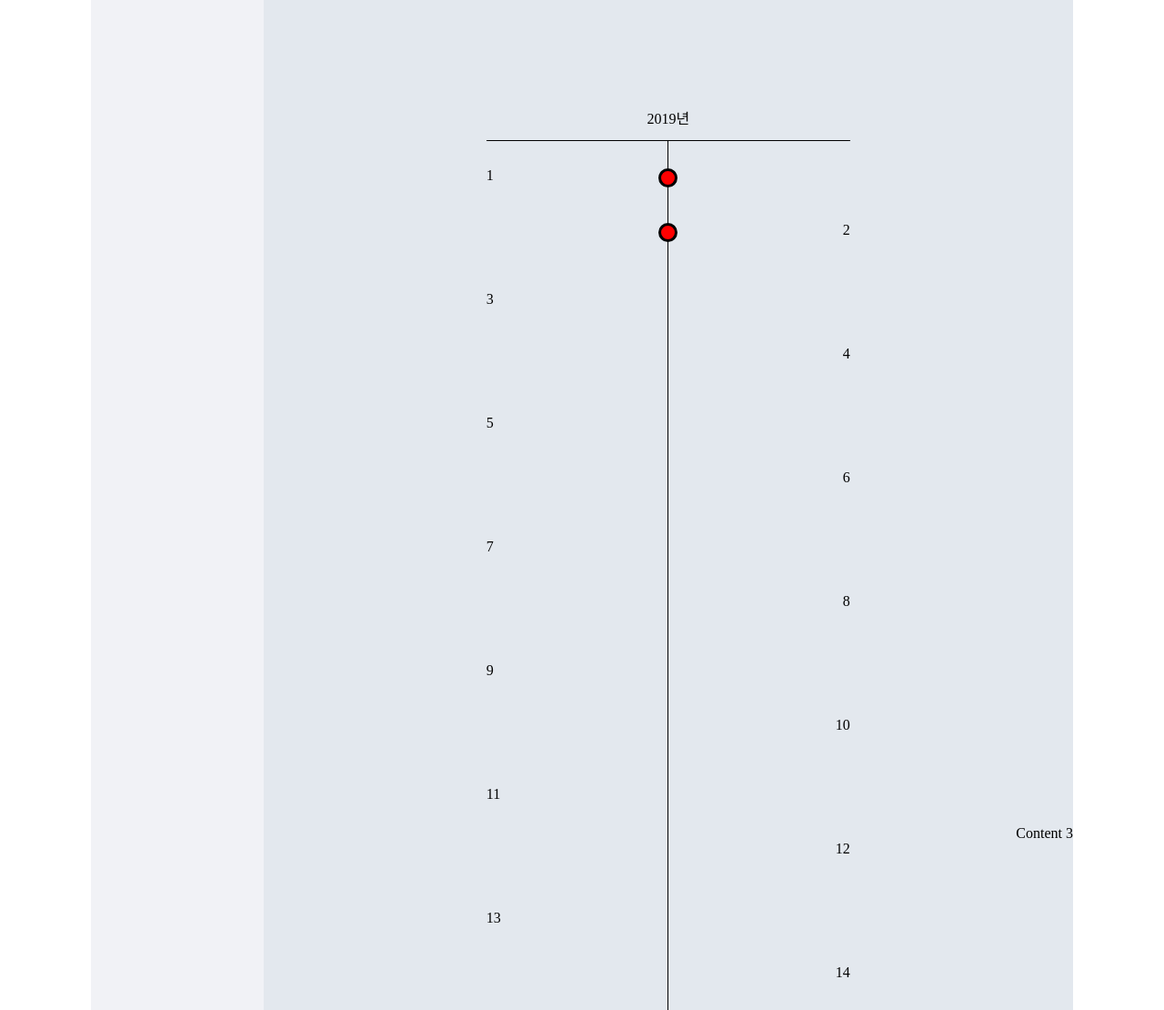
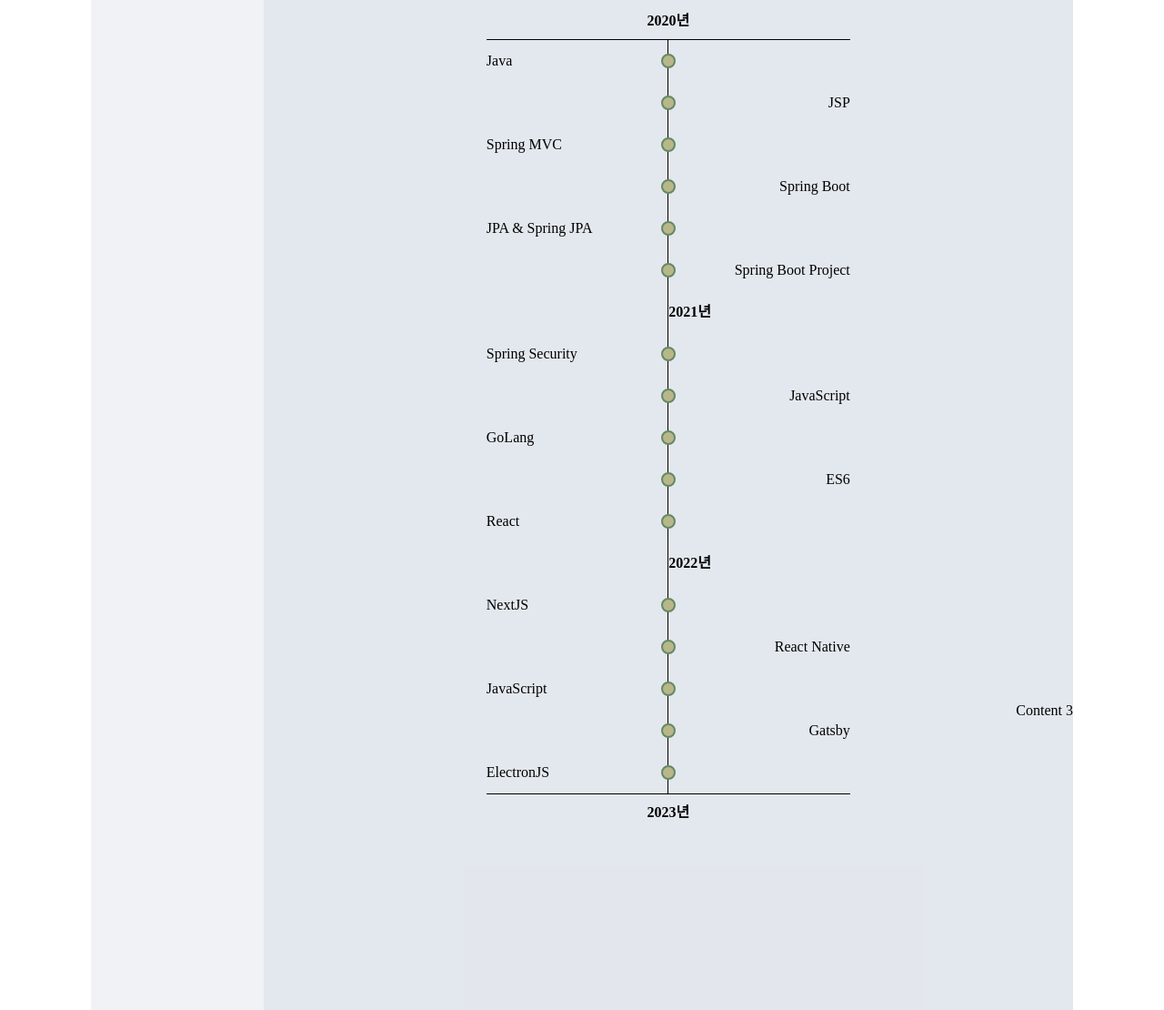
Before and after one commit to kuroneko-s/gatsby, a Gatsby site: page / in a window 1280 px wide. Shown: the part 827-1937 px from the top of the page at 91% size. Built offline with nearby package versions, Linux system fonts and the light colour scheme; Gatsby itself is replaced by a stand-in of ours.

Commit message:
githistory 정리

```diff
--- a/src/components/Layout.tsx
+++ b/src/components/Layout.tsx
@@ -10,7 +10,7 @@
 const Container = styled.main`
   max-width: 1080px;
   width: 100%;
-  height: 315vh;
+  height: 300vh;
 
   margin: 0 auto;
   background-color: rgba(241, 242, 246, 1);
--- /dev/null
+++ b/src/components/main/Cover.tsx
@@ -0,0 +1,61 @@
+import React from "react";
+import styled from "styled-components";
+
+interface ITextProps {
+  fontSize: string;
+  fontWeight: string;
+}
+
+const Container = styled.section`
+  height: 100vh;
+  background-color: rgba(206, 214, 224, 0.4);
+
+  display: flex;
+  flex-direction: column;
+  align-items: flex-end;
+`;
+
+const Wrapper = styled.div`
+  padding-right: 30px;
+  padding-top: 105px;
+`;
+
+const Text = styled.p<ITextProps>`
+  font-size: ${(props) => props.fontSize};
+  font-weight: ${(props) => props.fontWeight};
+  width: 400px;
+  text-align: right;
+`;
+
+const WorkHistory = styled(Text)`
+  text-align: left;
+  position: absolute;
+
+  bottom: 160px;
+  left: 345px;
+  width: 400px;
+`;
+
+export default function Cover() {
+  return (
+    <Container>
+      <Wrapper>
+        <Text fontSize="3rem" fontWeight="800">
+          About Me
+        </Text>
+        <br />
+        <Text fontSize="2rem" fontWeight="600">
+          a rittle
+        </Text>
+        <br />
+        <br />
+        <Text fontSize="1.25rem" fontWeight="400">
+          Test Text
+        </Text>
+      </Wrapper>
+      <WorkHistory fontSize="1.05rem" fontWeight="400">
+        <ul>{/* <li>2020년 11월 22일: FISystem 입사</li> */}</ul>
+      </WorkHistory>
+    </Container>
+  );
+}
--- /dev/null
+++ b/src/components/main/gitHistory/GitHistory.tsx
@@ -0,0 +1,48 @@
+import React from "react";
+import styled from "styled-components";
+
+interface IBallProps {
+  right?: boolean;
+  left?: boolean;
+}
+
+interface IGitHistroyProps {
+  hasBall: boolean;
+  isLeft: boolean;
+  context: string;
+  year?: string;
+}
+
+interface IBoxProps {
+  isYear: boolean;
+}
+
+const InnerBox = styled.div<IBoxProps>`
+  position: relative;
+  padding: 15px 0;
+  ${(props) => (props.isYear ? "text-align: left; font-weight: 600; " : null)}
+`;
+
+const Ball = styled.span<IBallProps>`
+  position: absolute;
+  width: 12px;
+  height: 12px;
+  border-radius: 50%;
+  background-color: #b7b78a;
+  border: 2px solid #658864;
+  ${(props) => (props.left ? "left: -8px;" : "right: -9px;")}
+`;
+
+export default function GitHistroy({
+  context,
+  hasBall,
+  isLeft,
+  year,
+}: IGitHistroyProps) {
+  return (
+    <InnerBox isYear={!!year}>
+      {context}
+      {hasBall ? <Ball left={isLeft} /> : null}
+    </InnerBox>
+  );
+}
--- /dev/null
+++ b/src/components/main/gitHistory/GitHistoryContainer.tsx
@@ -0,0 +1,126 @@
+import React from "react";
+import styled from "styled-components";
+import GitHistroy from "./GitHistory";
+
+const Conatainer = styled.section`
+  height: 100vh;
+  background-color: rgba(206, 214, 224, 0.4);
+
+  display: flex;
+  flex-direction: column;
+  align-items: center;
+`;
+
+const Wrapper = styled.div`
+  align-items: center;
+  padding-top: 30px;
+`;
+
+const GitHistoryTopTitle = styled.div`
+  width: 400px;
+  border-bottom: 1px solid black;
+  text-align: center;
+  padding: 12px 0;
+  font-weight: 600;
+`;
+
+const GitHistoryBottomTitle = styled.div`
+  width: 400px;
+  border-top: 1px solid black;
+  text-align: center;
+  padding: 12px 0;
+  font-weight: 600;
+`;
+
+const GitHistoryBox = styled.div`
+  display: flex;
+  flex-direction: row;
+  width: 400px;
+`;
+
+const GitHistoryLeft = styled.div`
+  width: 200px;
+  border-right: 1px solid black;
+  text-align: left;
+`;
+
+const GitHistoryRight = styled.div`
+  width: 200px;
+  text-align: right;
+`;
+
+export default function GitHistoryContainer() {
+  return (
+    <Conatainer>
+      <Wrapper>
+        <GitHistoryTopTitle>2020년</GitHistoryTopTitle>
+        <GitHistoryBox>
+          <GitHistoryLeft>
+            <GitHistroy context="Java" hasBall={true} isLeft={false} />
+            <GitHistroy context="　" hasBall={false} isLeft={false} />
+            <GitHistroy context="Spring MVC" hasBall={true} isLeft={false} />
+            <GitHistroy context="　" hasBall={false} isLeft={false} />
+            <GitHistroy
+              context="JPA & Spring JPA"
+              hasBall={true}
+              isLeft={false}
+            />
+            <GitHistroy context="　" hasBall={false} isLeft={false} />
+            <GitHistroy context="　" hasBall={false} isLeft={false} />
+            <GitHistroy
+              context="Spring Security"
+              hasBall={true}
+              isLeft={false}
+            />
+            <GitHistroy context="　" hasBall={false} isLeft={false} />
+            <GitHistroy context="GoLang" hasBall={true} isLeft={false} />
+            <GitHistroy context="　" hasBall={false} isLeft={false} />
+            <GitHistroy context="React" hasBall={true} isLeft={false} />
+            <GitHistroy context="　" hasBall={false} isLeft={false} />
+            <GitHistroy context="NextJS" hasBall={true} isLeft={false} />
+            <GitHistroy context="　" hasBall={false} isLeft={false} />
+            <GitHistroy context="JavaScript" hasBall={true} isLeft={false} />
+            <GitHistroy context="　" hasBall={false} isLeft={false} />
+            <GitHistroy context="ElectronJS" hasBall={true} isLeft={false} />
+          </GitHistoryLeft>
+
+          <GitHistoryRight>
+            <GitHistroy context="　" hasBall={false} isLeft={true} />
+            <GitHistroy context="JSP" hasBall={true} isLeft={true} />
+            <GitHistroy context="　" hasBall={false} isLeft={true} />
+            <GitHistroy context="Spring Boot" hasBall={true} isLeft={true} />
+            <GitHistroy context="　" hasBall={false} isLeft={true} />
+            <GitHistroy
+              context="Spring Boot Project"
+              hasBall={true}
+              isLeft={true}
+            />
+            <GitHistroy
+              context="2021년"
+              hasBall={false}
+              isLeft={true}
+              year={"2021"}
+            />
+            <GitHistroy context="　" hasBall={false} isLeft={true} />
+            <GitHistroy context="JavaScript" hasBall={true} isLeft={true} />
+            <GitHistroy context="　" hasBall={false} isLeft={true} />
+            <GitHistroy context="ES6" hasBall={true} isLeft={true} />
+            <GitHistroy context="　" hasBall={false} isLeft={true} />
+            <GitHistroy
+              context="2022년"
+              hasBall={false}
+              isLeft={true}
+              year={"2022"}
+            />
+            <GitHistroy context="　" hasBall={false} isLeft={true} />
+            <GitHistroy context="React Native" hasBall={true} isLeft={true} />
+            <GitHistroy context="　" hasBall={false} isLeft={true} />
+            <GitHistroy context="Gatsby" hasBall={true} isLeft={true} />
+            <GitHistroy context="　" hasBall={false} isLeft={true} />
+          </GitHistoryRight>
+        </GitHistoryBox>
+        <GitHistoryBottomTitle>2023년</GitHistoryBottomTitle>
+      </Wrapper>
+    </Conatainer>
+  );
+}
--- a/src/pages/index.tsx
+++ b/src/pages/index.tsx
@@ -1,13 +1,10 @@
 import React from "react";
-import type { HeadFC, PageProps } from "gatsby";
+import type { PageProps } from "gatsby";
 import Title from "../components/Title";
 import Layout from "../components/Layout";
 import styled from "styled-components";
-
-interface ITextProps {
-  fontSize: string;
-  fontWeight: string;
-}
+import GitHistoryContainer from "../components/main/gitHistory/GitHistoryContainer";
+import Cover from "../components/main/Cover";
 
 const Content = styled.section`
   height: 100vh;
@@ -18,151 +15,11 @@
   align-items: flex-end;
 `;
 
-const Container_1 = styled(Content)`
-  padding-right: 30px;
-  padding-top: 105px;
-`;
-
-const Container_2 = styled(Content)`
-  align-items: center;
-  padding-top: 30px;
-`;
-
-const Text = styled.p<ITextProps>`
-  font-size: ${(props) => props.fontSize};
-  font-weight: ${(props) => props.fontWeight};
-  width: 400px;
-  text-align: right;
-`;
-
-const WorkHistory = styled(Text)`
-  text-align: left;
-  position: absolute;
-
-  bottom: 160px;
-  left: 345px;
-  width: 400px;
-`;
-
-const GitHistoryTitle = styled.div`
-  width: 400px;
-  border-bottom: 1px solid black;
-  text-align: center;
-  padding: 15px 0;
-`;
-
-const GitHistoryBox = styled.div`
-  display: flex;
-  flex-direction: row;
-  width: 400px;
-`;
-
-const GitHistoryLeft = styled.div`
-  width: 200px;
-  border-right: 1px solid black;
-  text-align: left;
-
-  div {
-    position: relative;
-    padding: 30px 0;
-  }
-`;
-
-const GitHistoryRight = styled.div`
-  width: 200px;
-  text-align: right;
-
-  div {
-    position: relative;
-    padding: 30px 0;
-  }
-`;
-
-interface IBallProps {
-  right?: boolean;
-  left?: boolean;
-}
-
-const Ball = styled.span<IBallProps>`
-  position: absolute;
-  width: 15px;
-  height: 15px;
-  border-radius: 50%;
-  background-color: red;
-  border: 3px solid black;
-  ${(props) => (props.left ? "left: -11px;" : "right: -11px;")}
-`;
-
 const IndexPage: React.FC<PageProps> = () => {
   return (
     <Layout>
-      <Container_1>
-        <Text fontSize="3rem" fontWeight="800">
-          About Me
-        </Text>
-        <br />
-        <Text fontSize="2rem" fontWeight="600">
-          a rittle
-        </Text>
-        <br />
-        <br />
-        <Text fontSize="1.25rem" fontWeight="400">
-          Java =&gt; JavascriMainTextt 전향중
-        </Text>
-        <WorkHistory fontSize="1.05rem" fontWeight="400">
-          <ul>
-            <li>2020년 11월 22일: FISystem 입사</li>
-          </ul>
-        </WorkHistory>
-      </Container_1>
-
-      <Container_2>
-        <GitHistoryTitle>2019년</GitHistoryTitle>
-        <GitHistoryBox>
-          <GitHistoryLeft>
-            <div>
-              1<Ball left={false} />
-            </div>
-            <div></div>
-            <div>3</div>
-            <div></div>
-            <div>5</div>
-            <div></div>
-            <div>7</div>
-            <div></div>
-            <div>9</div>
-            <div></div>
-            <div>11</div>
-            <div></div>
-            <div>13</div>
-            <div></div>
-            <div>15</div>
-            <div></div>
-            <div>17</div>
-          </GitHistoryLeft>
-          <GitHistoryRight>
-            <div></div>
-            <div>
-              2<Ball left />
-            </div>
-            <div></div>
-            <div>4</div>
-            <div></div>
-            <div>6</div>
-            <div></div>
-            <div>8</div>
-            <div></div>
-            <div>10</div>
-            <div></div>
-            <div>12</div>
-            <div></div>
-            <div>14</div>
-            <div></div>
-            <div>16</div>
-            <div></div>
-          </GitHistoryRight>
-        </GitHistoryBox>
-      </Container_2>
+      <Cover />
+      <GitHistoryContainer />
 
       <Content>
         <h1>Content 3</h1>
```
Also changed, not shown: post/gitHistory.md (added, +138 -0 lines).
